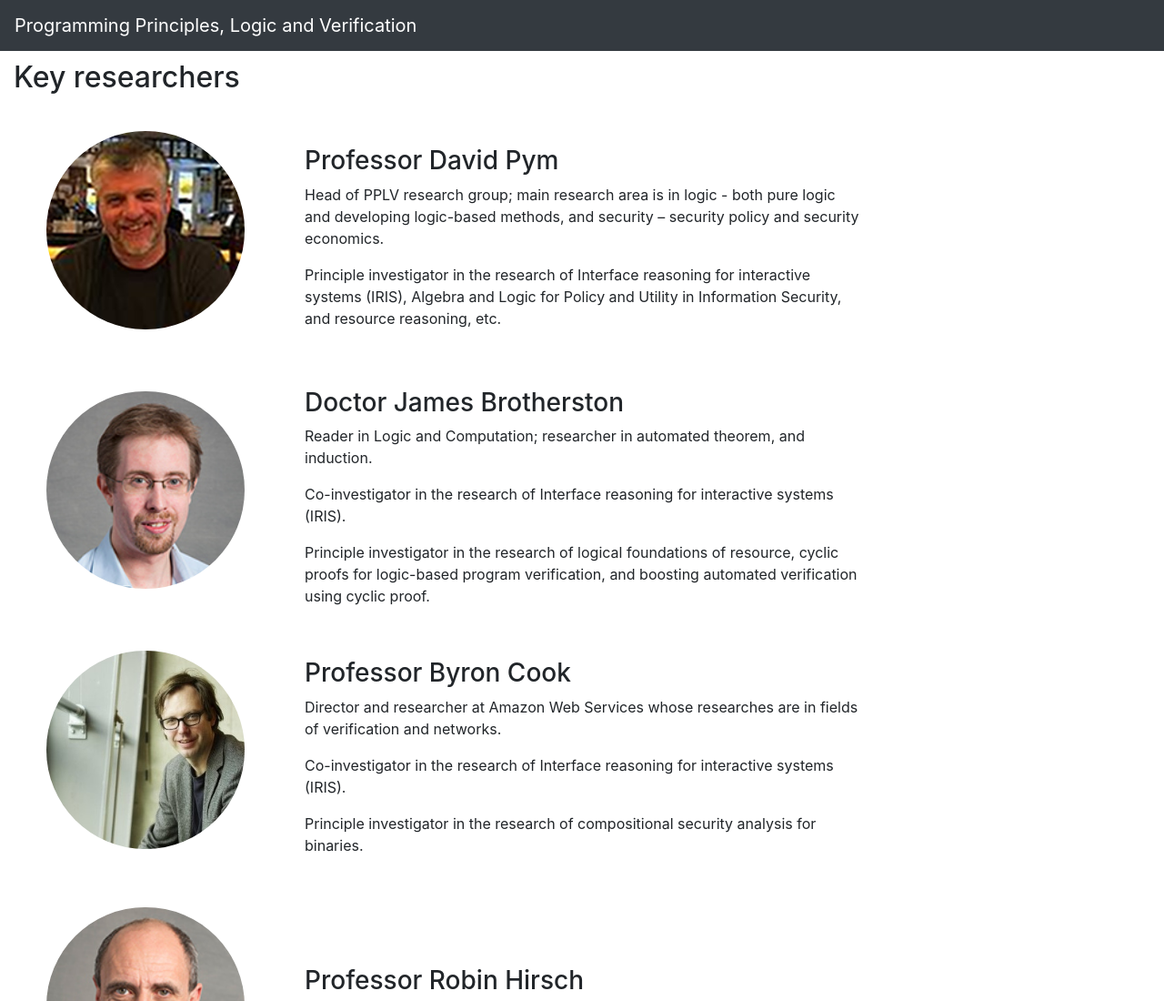
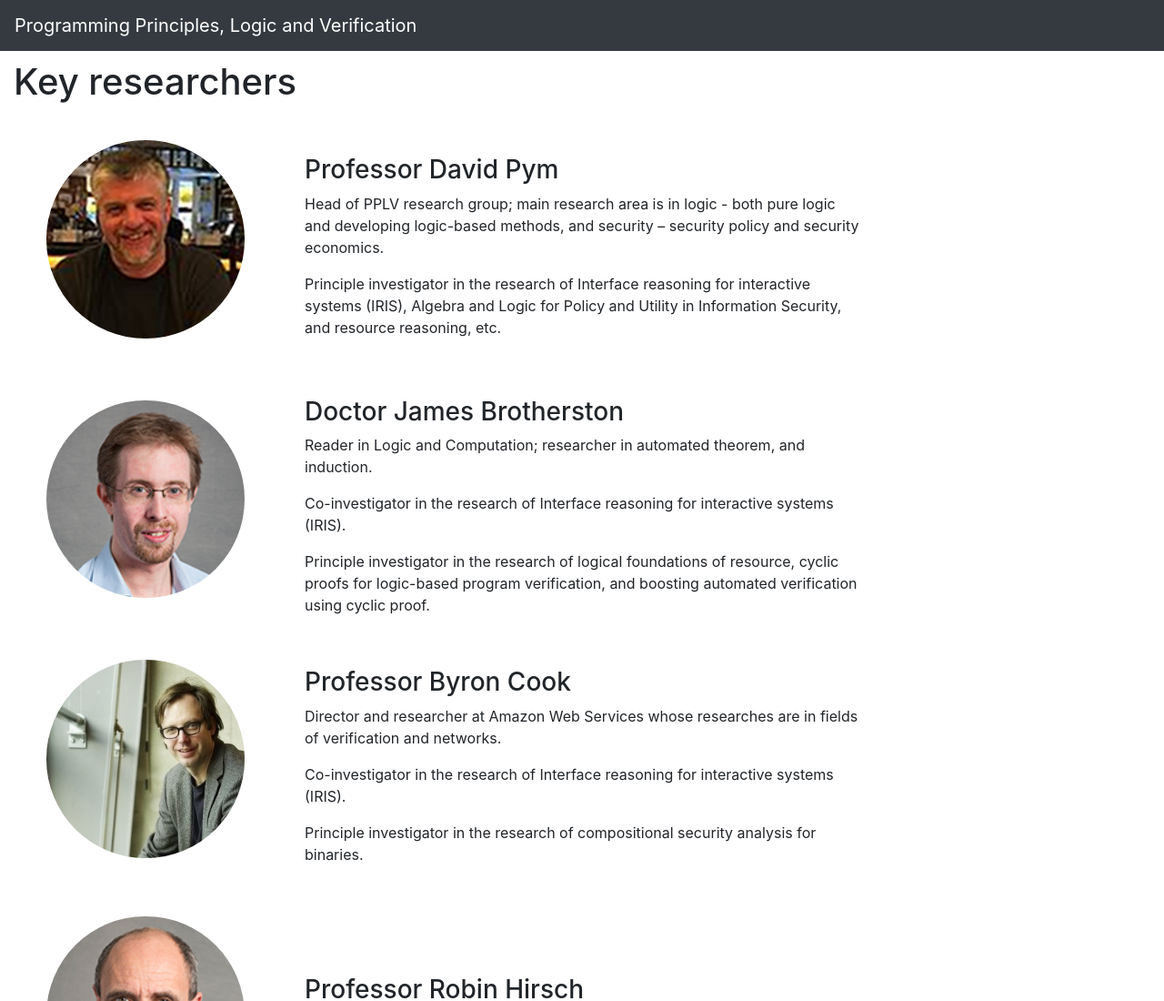
Before and after one commit to ucl-engs101p-cs-19-17/pplv-site, a website: page researchers.html in a window 1280 px wide. Shown: the top 1100 px of the page at 91% size. Drawn offline with nearby package versions, Linux system fonts and the light colour scheme; files that its build step writes are made by us from their sources.

Commit message:
update titles

```diff
--- a/researchers.html
+++ b/researchers.html
@@ -2,7 +2,7 @@
 <html>
   <head>
     <meta charset="utf-8">
-    <title>History - Programming Principles, Logic and Verification</title>
+    <title>Researchers - Programming Principles, Logic and Verification</title>
     <link rel="stylesheet" href="css/style.css">
   </head>
   <body>
@@ -14,7 +14,7 @@
 
       <div class="row">
         <div class="col">
-          <h2>Key researchers</h2>
+          <h1>Key researchers</h1>
         </div>
       </div>
 
```
Also changed, not shown: publications.html (+1 -1 lines).
